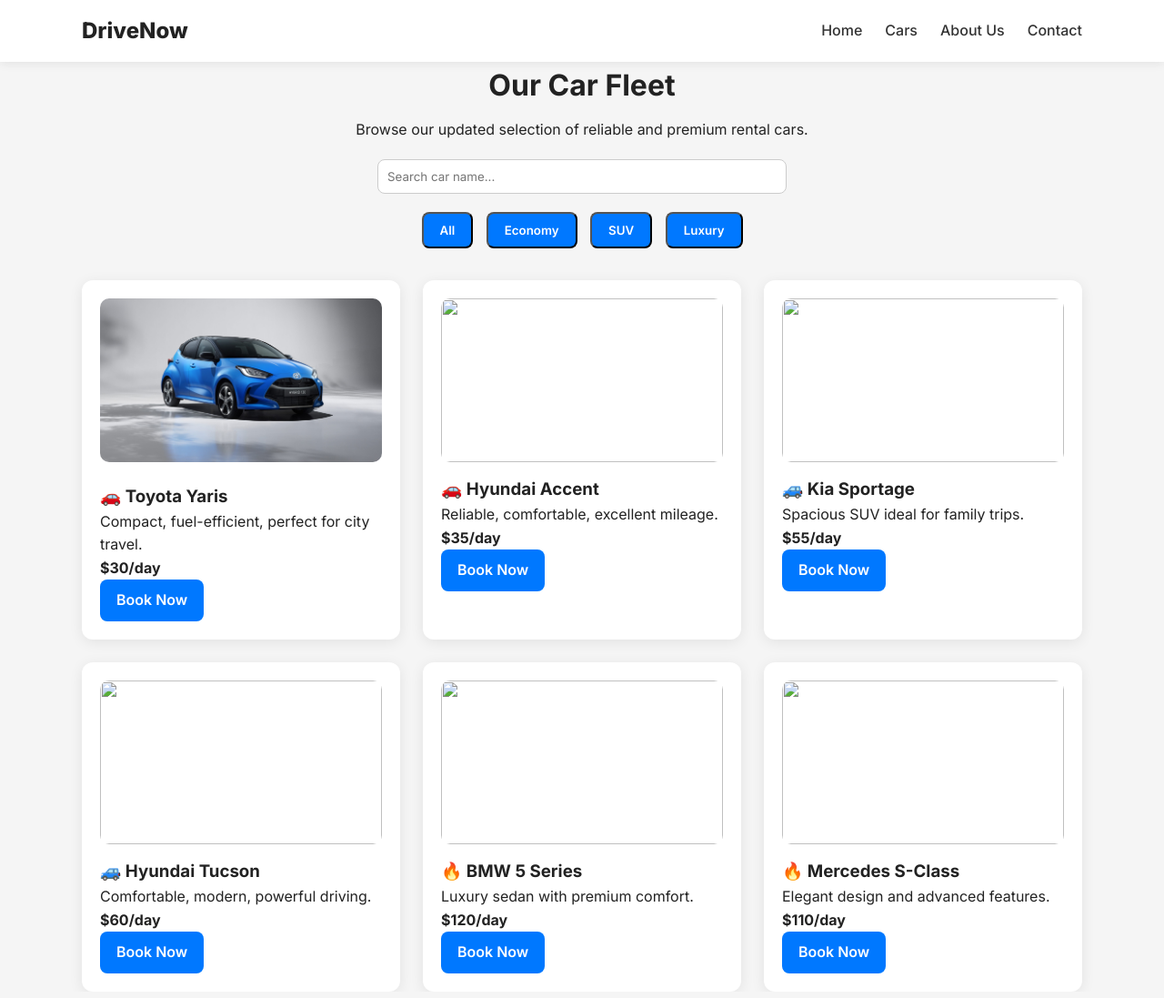
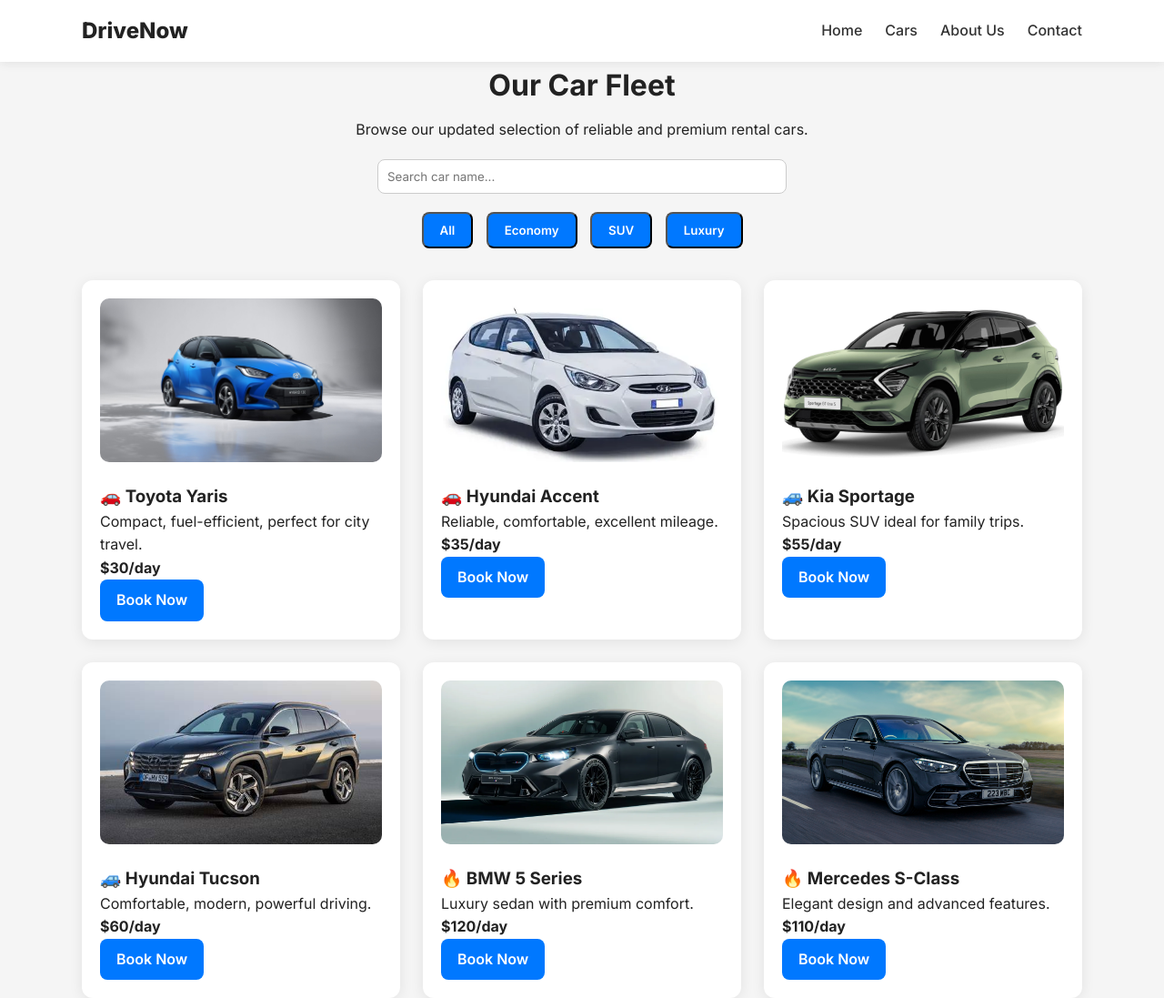
Before and after one commit to JokaJohn/DriveNow, a plain HTML site: page cars.html in a window 1280 px wide. Shown: the whole page at 91% size. Drawn offline with Linux system fonts and the light colour scheme.

Commit message:
Update cars.html

```diff
--- a/cars.html
+++ b/cars.html
@@ -44,14 +44,14 @@
 
             <!-- Economy -->
             <div class="course-card fade-in car-card" data-category="economy">
-                <img src="Yaries.jpg" class="car-img">
+                <img src="https://github.com/JokaJohn/DriveNow/blob/main/Yaries.jpg" class="car-img">
                 <h3>🚗 Toyota Yaris</h3>
                 <p>Compact, fuel-efficient, perfect for city travel.<br><strong>$30/day</strong></p>
                 <a href="#" class="btn btn-primary">Book Now</a>
             </div>
 
             <div class="course-card fade-in car-card" data-category="economy">
-                <img src="J:\DCIM\CS\Semister 1\Multimedia DR. Alla\Multimedia Project\Web\Cars\OIP.webp" class="car-img">
+                <img src="https://github.com/JokaJohn/DriveNow/blob/main/Accent.webp" class="car-img">
                 <h3>🚗 Hyundai Accent</h3>
                 <p>Reliable, comfortable, excellent mileage.<br><strong>$35/day</strong></p>
                 <a href="#" class="btn btn-primary">Book Now</a>
@@ -59,14 +59,14 @@
 
             <!-- SUV -->
             <div class="course-card fade-in car-card" data-category="suv">
-                <img src="J:\DCIM\CS\Semister 1\Multimedia DR. Alla\Multimedia Project\Web\Cars\Sportage-GTLineS-1920x10801.avif" class="car-img">
+                <img src="https://github.com/JokaJohn/DriveNow/blob/main/Sportage.avif" class="car-img">
                 <h3>🚙 Kia Sportage</h3>
                 <p>Spacious SUV ideal for family trips.<br><strong>$55/day</strong></p>
                 <a href="#" class="btn btn-primary">Book Now</a>
             </div>
 
             <div class="course-card fade-in car-card" data-category="suv">
-                <img src="J:\DCIM\CS\Semister 1\Multimedia DR. Alla\Multimedia Project\Web\Cars\OIP.jpg" class="car-img">
+                <img src="https://github.com/JokaJohn/DriveNow/blob/main/Tussan.jpg" class="car-img">
                 <h3>🚙 Hyundai Tucson</h3>
                 <p>Comfortable, modern, powerful driving.<br><strong>$60/day</strong></p>
                 <a href="#" class="btn btn-primary">Book Now</a>
@@ -74,14 +74,14 @@
 
             <!-- Luxury -->
             <div class="course-card fade-in car-card" data-category="luxury">
-                <img src="J:\DCIM\CS\Semister 1\Multimedia DR. Alla\Multimedia Project\Web\Cars\New BMW M5 G90 final-2.webp" class="car-img">
+                <img src="https://github.com/JokaJohn/DriveNow/blob/main/BMW.webp" class="car-img">
                 <h3>🔥 BMW 5 Series</h3>
                 <p>Luxury sedan with premium comfort.<br><strong>$120/day</strong></p>
                 <a href="#" class="btn btn-primary">Book Now</a>
             </div>
 
             <div class="course-card fade-in car-card" data-category="luxury">
-                <img src="J:\DCIM\CS\Semister 1\Multimedia DR. Alla\Multimedia Project\Web\Cars\1-Mercedes-S-Class-plug-in.jpg" class="car-img">
+                <img src="https://github.com/JokaJohn/DriveNow/blob/main/Mercedes.jpg" class="car-img">
                 <h3>🔥 Mercedes S-Class</h3>
                 <p>Elegant design and advanced features.<br><strong>$110/day</strong></p>
                 <a href="#" class="btn btn-primary">Book Now</a>
```
